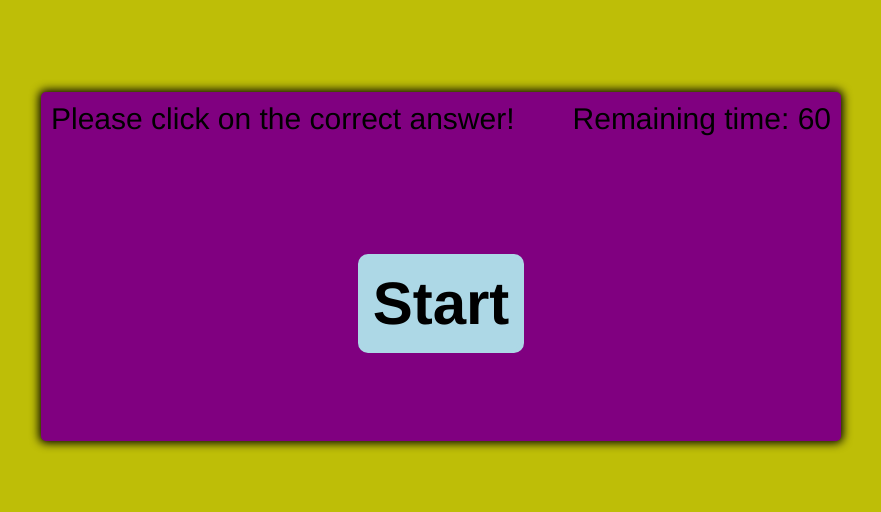
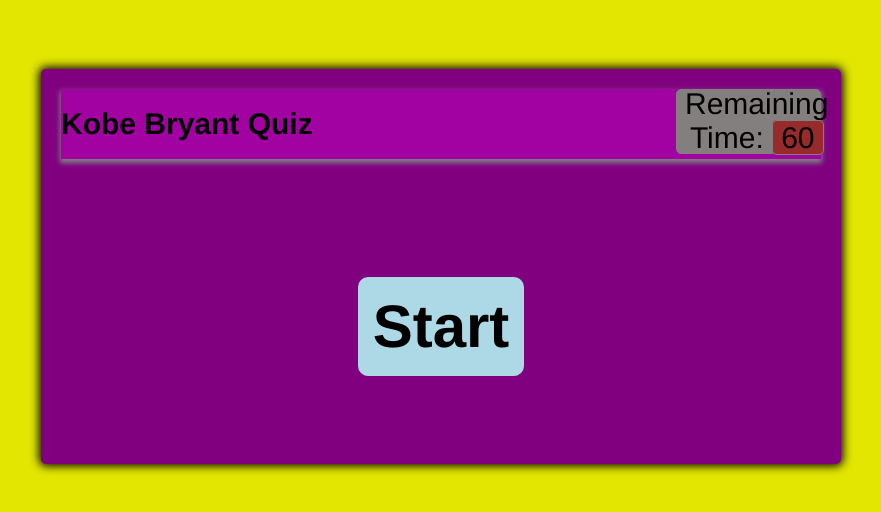
Before and after one commit to IanLi1023/Kobe-Bryant-Quiz-App, a plain HTML site: page index.html in a window 1280 px wide. Shown: the part 134-646 px from the top of the page, without its empty margins (199-1080 px from the left). Drawn offline with Linux system fonts and the light colour scheme.

Commit message:
fixed question/timer

```diff
--- a/assets/script.js
+++ b/assets/script.js
@@ -6,6 +6,10 @@ const answerButtonsElement = document.getElementById('answer-buttons')
 let interval
 let timer = 60
 let highScore
+// Declare variable high score
+// Assign to 0
+// When the game is over, assign highscore=timer
+// Pass this as an object to local storage
 
 let shuffledQuestions, currentQuestionIndex
 
@@ -30,6 +34,7 @@ function startTimer() {
         document.getElementById('timer').textContent = timer
         if (timer <= 0) {
             clearInterval(interval)
+            //create a function for gameOver()
             // gameOver()
         } else {
             timer--
@@ -63,14 +68,23 @@ function resetState() {
             (answerButtonsElement.firstChild)
     }
 }
-function selectAnswer(e) {
-    const selectedButton = e.target
-    const correct = selectedButton.dataset.correct
-    if (e.target && e.target.matches('.btn')) {
-        const userAnswer = e.target.textContent
-        if (correct !== userAnswer) {
+function selectAnswer(event) {
+    const selectedButton = event.target
+    let correct = selectedButton.dataset.correct
+    console.log (correct);
+    if (event.target && event.target.matches('.btn')) {
+        const userAnswer = event.target.textContent
+        console.log(userAnswer);
+        if (correct === undefined) {
             timer -= 10
+            if (timer > 10) {
+                timer -= 10
+            } else {
+                let temp = timer
+                timer -= temp
+            }
         }
+
     }
     setStatusClass(document.body, correct)
     Array.from(answerButtonsElement.children).forEach(button => {
--- a/assets/style.css
+++ b/assets/style.css
@@ -3,6 +3,56 @@
     font-family:'Franklin Gothic Medium', 'Arial Narrow', Arial, sans-serif;
     font-size: 30px;
 }
+
+.question-header {
+    display: flex;
+    justify-content: space-between;
+    margin: 10px;
+    height: 70px;
+    padding: 0;
+    background: rgb(163, 2, 163);
+    box-shadow: 0px 3px 5px 1px grey;
+    gap: 40px;
+}
+
+#question {
+    display: flex;
+    font-size: 30px;
+    font-weight: bolder;
+    align-items: center;
+    justify-content: center;
+    text-align: center;
+}
+
+.full-page {
+    text-align: center;
+}
+
+.timer-setting {
+    display: flex;
+    align-items: center;
+    justify-content: space-between;
+    width: 145px;
+    height: 65px;
+    background: rgb(131, 127, 127);
+    border: 1px solid gray;
+    border-radius: 5px;
+    padding: 0 8px;
+    text-align: center;
+}
+
+#timer {
+    align-items: center;
+    justify-content: space-between;
+    width: 45px;
+    height: 30px;
+    background: rgb(151, 43, 43);
+    border: 1px solid gray;
+    border-radius: 5px;
+    padding: 0 8px;
+
+}
+
 
 body {
     padding: 0;
@@ -12,7 +62,7 @@ body {
     height: 100vh;
     justify-content: center;
     align-items: center;
-    background-color: rgb(190, 190, 7);
+    background-color: #e2e600;
 }
 
 .full-page {
--- a/index.html
+++ b/index.html
@@ -10,15 +10,13 @@
 <body>
     <div class="full-page">
         <div id="question-box" class="hide"></div>
-        <div style="display:flex; justify-content: space-between;">
-            <div id="question">Please click on the correct answer!</div>
-            <div>Remaining time: <span id="timer">60</span></div>
+            <div class="question-header">
+            <div id="question">Kobe Bryant Quiz</div>
+        <div class="timer-setting">
+            <div>Remaining Time: <span id="timer">60</span></div>
+        </div>
         </div>
             <div id="answer-buttons" class="btn-grid">
-                <!-- <button class="btn">Answer 1</button>
-                <button class="btn">Answer 2</button>
-                <button class="btn">Answer 3</button>
-                <button class="btn">Answer 4</button> -->
             </div>
         <div class="control-btn">
             <button id="start-btn" class="start-btn btn">Start</button>
@@ -27,11 +25,6 @@
     </div>
     </div>
 
-
-
-
-
-
     <script src="assets/script.js"></script>
 </body>
 </html>
```
